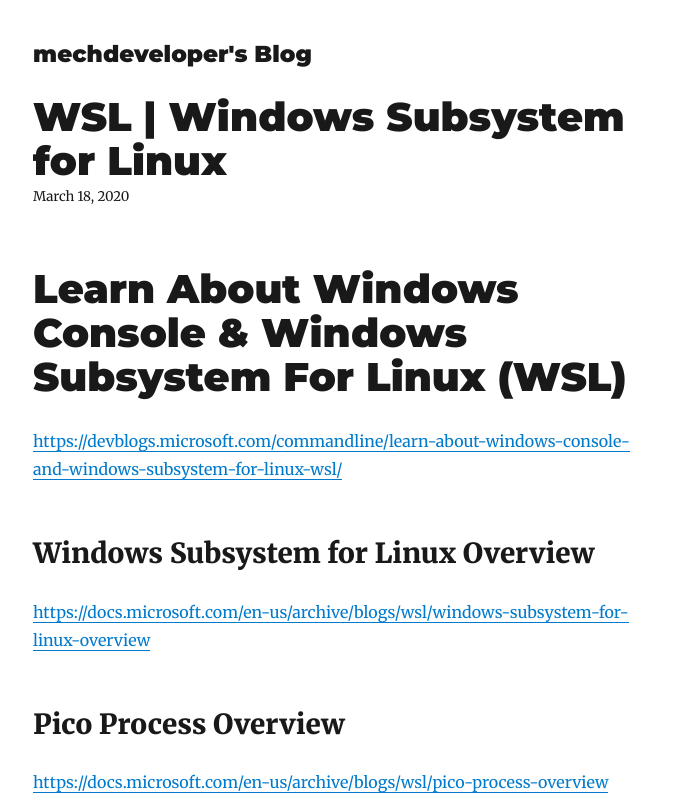
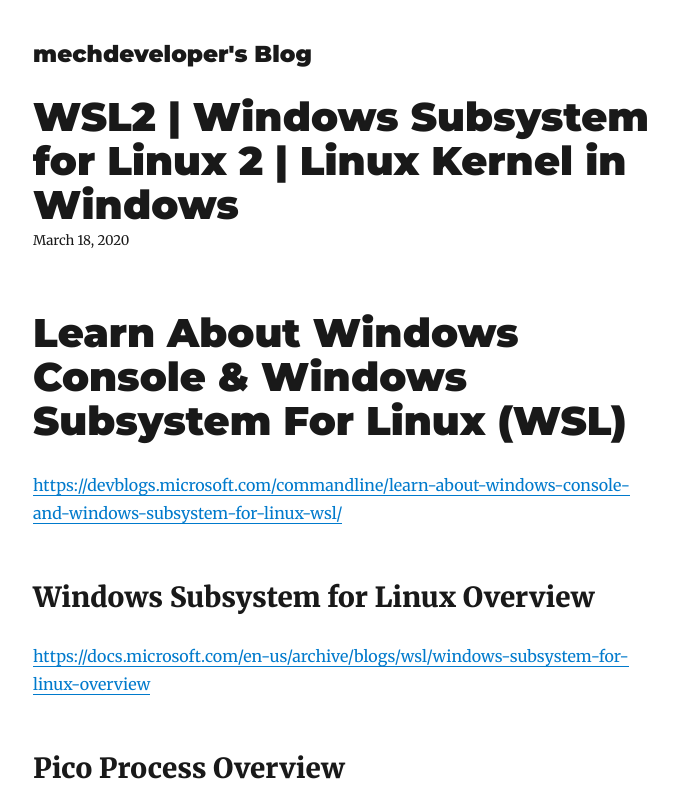
Before and after one commit to mechdeveloper/blog, a Gatsby site: page /2020-03-18-wsl-windows-subsystem-for-linux/ in a window 1280 px wide. Shown: the top 800 px of the page, without its empty margins (292-970 px from the left). Built offline with nearby package versions, Linux system fonts and the light colour scheme; Gatsby itself is replaced by a stand-in of ours; some packages are replaced by stand-ins of ours.

Commit message:
Update Blog “2020-03-18-wsl-windows-subsystem-for-linux”

```diff
--- a/content/blog/2020-03-18-wsl-windows-subsystem-for-linux.md
+++ b/content/blog/2020-03-18-wsl-windows-subsystem-for-linux.md
@@ -1,5 +1,5 @@
 ---
-title: WSL | Windows Subsystem for Linux
+title: 'WSL2 | Windows Subsystem for Linux 2 | Linux Kernel in Windows '
 date: 2020-03-18T21:34:32.562Z
 description: 'Winows Subsystem for Linux, Deep Dive'
 ---
```
